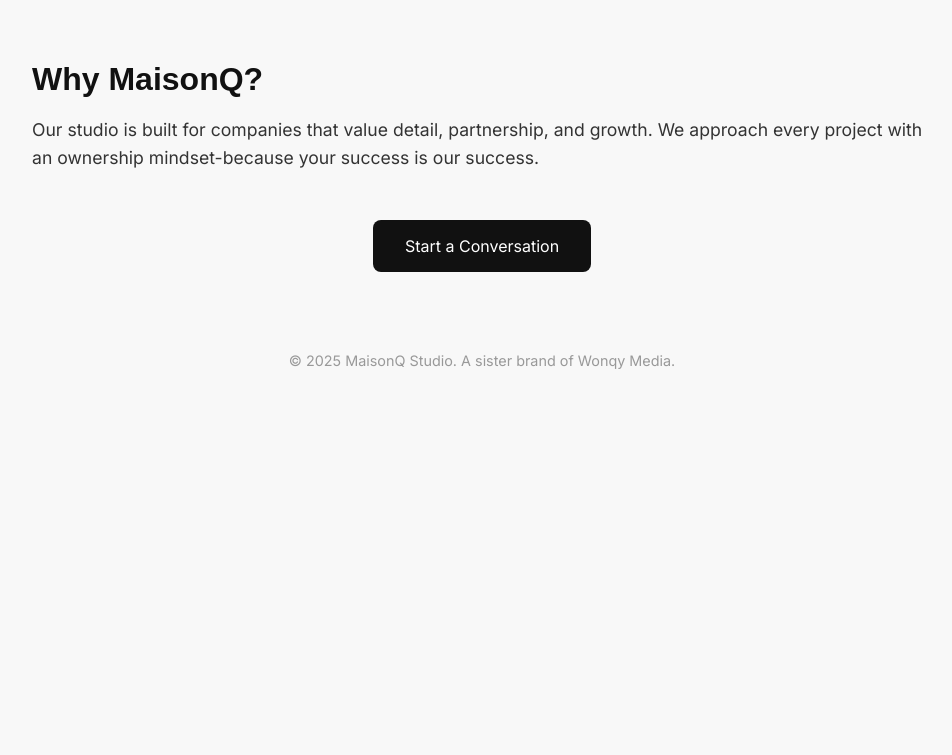
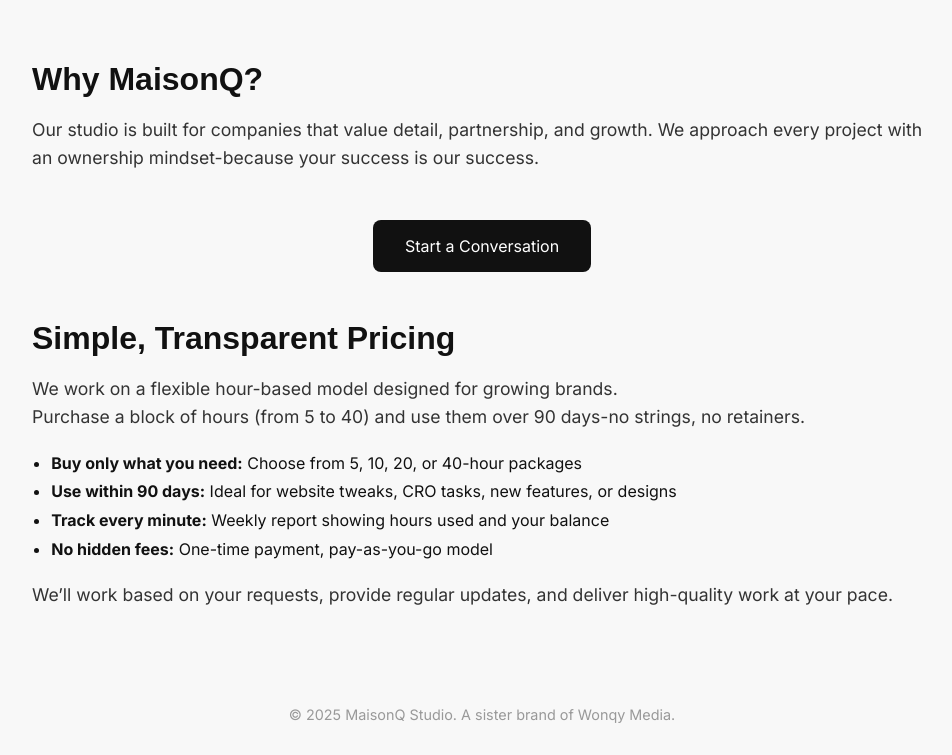
Before and after one commit to gaurangzalariya/maisonq-studio-web, a plain HTML site: page index.html in a window 1280 px wide. Shown: the part 679-1434 px from the top of the page, without its empty margins (158-1110 px from the left). Before the commit the page ends 1080 px from the top, so only its background shows below. Drawn offline with Linux system fonts and the light colour scheme; a web font is replaced by a local one.

Commit message:
Adding pricing section

```diff
--- a/assets/css/stylesheet.css
+++ b/assets/css/stylesheet.css
@@ -63,6 +63,12 @@
 .cta a:hover {
     background: #333;
 }
+ul {
+    margin-top: 1rem;
+    margin-bottom: 1rem;
+    padding-left: 1.2rem;
+    line-height: 1.8;
+}
 footer {
     text-align: center;
     padding: 2rem;
--- a/index.html
+++ b/index.html
@@ -42,6 +42,22 @@
     <a target="_blank" href="https://calendly.com/gaurangzalariya/30min">Start a Conversation</a>
   </div>
 
+  <section class="section">
+    <h2 class="the-seasons">Simple, Transparent Pricing</h2>
+    <p>
+      We work on a flexible hour-based model designed for growing brands.<br>Purchase a block of hours (from 5 to 40) and use them over 90 days-no strings, no retainers.
+    </p>
+    <ul>
+      <li><strong>Buy only what you need:</strong> Choose from 5, 10, 20, or 40-hour packages</li>
+      <li><strong>Use within 90 days:</strong> Ideal for website tweaks, CRO tasks, new features, or designs</li>
+      <li><strong>Track every minute:</strong> Weekly report showing hours used and your balance</li>
+      <li><strong>No hidden fees:</strong> One-time payment, pay-as-you-go model</li>
+    </ul>
+    <p>
+      We’ll work based on your requests, provide regular updates, and deliver high-quality work at your pace.
+    </p>
+  </section>
+
   <footer>
     &copy; 2025 MaisonQ Studio. A sister brand of Wonqy Media.
   </footer>
```
